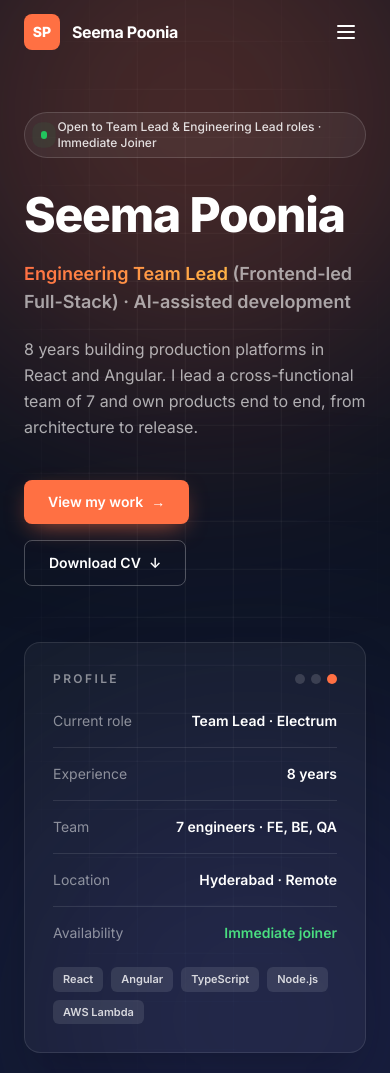
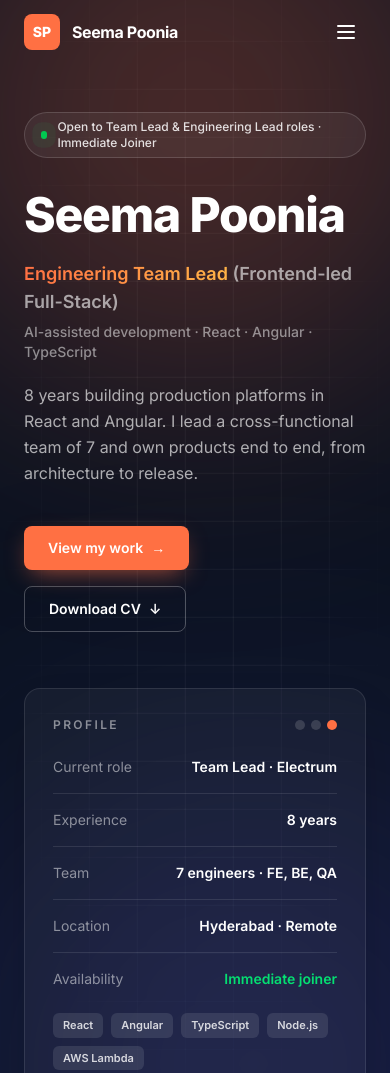
Before and after one commit to 127pooniapoonia/seemapoonia.me, an Astro site: page / in a window 390 px wide. Shown: the top 1073 px of the page. Built offline with nearby package versions, Linux system fonts and the light colour scheme; Astro itself is replaced by a stand-in of ours.

Commit message:
chore(deps): upgrade to Astro 7, @astrojs/vercel 11 and Tailwind CSS 4
- Replace @astrojs/tailwind with @tailwindcss/vite; move theme to CSS @theme
- Fix Tailwind 4 breaking changes (grid-cols arbitrary values, shrink-0)
- Override path-to-regexp to patched 6.3.x; npm audit now reports 0 vulnerabilities
- Require Node >=22.22 (Astro 7); Hero: AI-assisted development on its own line

Co-Authored-By: Claude Sonnet 5.5 <noreply@anthropic.com>

```diff
--- a/astro.config.mjs
+++ b/astro.config.mjs
@@ -1,5 +1,5 @@
 import { defineConfig } from 'astro/config';
-import tailwind from '@astrojs/tailwind';
+import tailwindcss from '@tailwindcss/vite';
 import vercel from '@astrojs/vercel';
 import sitemap from '@astrojs/sitemap';
 
@@ -8,8 +8,6 @@ export default defineConfig({
   output: 'server',
   security: { checkOrigin: false },
   adapter: vercel(),
-  integrations: [
-    tailwind({ applyBaseStyles: false }),
-    sitemap(),
-  ],
+  integrations: [sitemap()],
+  vite: { plugins: [tailwindcss()] },
 });
--- a/src/components/About.astro
+++ b/src/components/About.astro
@@ -11,7 +11,7 @@ const highlights = [
 
 <section id="about" class="py-24 md:py-32 bg-surface">
   <div class="max-w-7xl mx-auto px-6">
-    <div class="grid lg:grid-cols-[1.2fr,1fr] gap-14 items-start">
+    <div class="grid lg:grid-cols-[1.2fr_1fr] gap-14 items-start">
       <!-- Story -->
       <div class="reveal">
         <SectionLabel number="01" label="About" />
@@ -50,7 +50,7 @@ const highlights = [
       <div class="space-y-4 lg:pt-12">
         {highlights.map((item, i) => (
           <div class="reveal card card-hover p-6 flex gap-4" style={`--d: ${i * 120}ms`}>
-            <span class="flex-shrink-0 w-10 h-10 rounded-xl bg-brand-soft text-brand font-extrabold flex items-center justify-center">
+            <span class="shrink-0 w-10 h-10 rounded-xl bg-brand-soft text-brand font-extrabold flex items-center justify-center">
               0{i + 1}
             </span>
             <div>
--- a/src/components/Contact.astro
+++ b/src/components/Contact.astro
@@ -10,7 +10,7 @@ const labelClass = 'block text-xs font-semibold text-gray-700 mb-1.5';
   <div class="absolute inset-0 hero-grid opacity-60" aria-hidden="true"></div>
   <div class="absolute -bottom-40 -left-32 w-[480px] h-[480px] rounded-full bg-brand/20 blur-[120px] animate-float" aria-hidden="true"></div>
 
-  <div class="relative max-w-7xl mx-auto px-6 grid lg:grid-cols-[1fr,1.1fr] gap-14 items-start">
+  <div class="relative max-w-7xl mx-auto px-6 grid lg:grid-cols-[1fr_1.1fr] gap-14 items-start">
     <!-- Left: pitch + details -->
     <div class="reveal">
       <SectionLabel number="04" label="Contact" />
--- a/src/components/Experience.astro
+++ b/src/components/Experience.astro
@@ -18,7 +18,7 @@ const VISIBLE = 4;
     <div class="space-y-10">
       {experience.map((entry) => (
         <article class="reveal card p-7 md:p-10">
-          <div class="grid lg:grid-cols-[280px,1fr] gap-10">
+          <div class="grid lg:grid-cols-[280px_1fr] gap-10">
             <!-- Company + career path -->
             <div>
               <h3 class="text-2xl font-extrabold tracking-tight text-gray-900">{entry.company}</h3>
@@ -54,7 +54,7 @@ const VISIBLE = 4;
                       <li
                         class:list={['flex gap-3 text-sm text-gray-600 leading-relaxed', { 'see-more-item hidden': i >= VISIBLE }]}
                       >
-                        <span class="mt-2 w-1.5 h-1.5 rounded-full bg-brand flex-shrink-0" aria-hidden="true"></span>
+                        <span class="mt-2 w-1.5 h-1.5 rounded-full bg-brand shrink-0" aria-hidden="true"></span>
                         <span>{item}</span>
                       </li>
                     ))}
@@ -81,7 +81,7 @@ const VISIBLE = 4;
                   <ul class="space-y-3">
                     {entry.led.map((item) => (
                       <li class="flex gap-3 text-sm text-gray-600 leading-relaxed">
-                        <span class="mt-2 w-1.5 h-1.5 rounded-full bg-gray-900 flex-shrink-0" aria-hidden="true"></span>
+                        <span class="mt-2 w-1.5 h-1.5 rounded-full bg-gray-900 shrink-0" aria-hidden="true"></span>
                         <span>{item}</span>
                       </li>
                     ))}
--- a/src/components/Hero.astro
+++ b/src/components/Hero.astro
@@ -8,7 +8,7 @@ const focus = ['React', 'Angular', 'TypeScript', 'Node.js', 'AWS Lambda'];
   <div class="absolute -top-32 -left-24 w-[520px] h-[520px] rounded-full bg-brand/25 blur-[120px] animate-float" aria-hidden="true"></div>
   <div class="absolute bottom-[-180px] right-[-120px] w-[560px] h-[560px] rounded-full bg-indigo-500/20 blur-[130px] animate-float-slow" aria-hidden="true"></div>
 
-  <div class="relative z-10 max-w-7xl mx-auto px-6 pt-28 pb-20 w-full grid lg:grid-cols-[1.35fr,1fr] gap-14 items-center">
+  <div class="relative z-10 max-w-7xl mx-auto px-6 pt-28 pb-20 w-full grid lg:grid-cols-[1.35fr_1fr] gap-14 items-center">
     <!-- Left: intro -->
     <div>
       <p class="intro inline-flex items-center gap-2.5 rounded-full border border-white/15 bg-white/5 px-4 py-1.5 text-xs font-medium text-white/85 mb-8" style="--d: 0ms">
@@ -22,7 +22,8 @@ const focus = ['React', 'Angular', 'TypeScript', 'Node.js', 'AWS Lambda'];
 
       <p class="intro text-lg sm:text-xl font-semibold mb-5" style="--d: 220ms">
         <span class="text-gradient">Engineering Team Lead</span>
-        <span class="text-white/60"> (Frontend-led Full-Stack) <span class="whitespace-nowrap">· AI-assisted development</span></span>
+        <span class="text-white/60"> (Frontend-led Full-Stack)</span>
+        <span class="block text-sm font-medium text-white/50 mt-1.5">AI-assisted development · React · Angular · TypeScript</span>
       </p>
 
       <p class="intro text-white/65 text-base sm:text-lg leading-relaxed max-w-xl mb-10" style="--d: 320ms">
--- a/src/components/Projects.astro
+++ b/src/components/Projects.astro
@@ -26,7 +26,7 @@ const rest = projects.filter((p) => !p.featured);
       <article class="reveal card group relative overflow-hidden p-7 md:p-10 mb-6">
         <span class="absolute top-0 left-0 h-1 w-24 bg-brand transition-all duration-700 group-hover:w-full" aria-hidden="true"></span>
 
-        <div class="grid lg:grid-cols-[320px,1fr] gap-10">
+        <div class="grid lg:grid-cols-[320px_1fr] gap-10">
           <div class="flex flex-col">
             <span class="self-start text-[11px] font-bold px-2.5 py-1 rounded-full bg-brand-soft text-brand mb-4">
               {project.role}
@@ -104,7 +104,7 @@ const rest = projects.filter((p) => !p.featured);
               <ul class="space-y-2.5 mb-5">
                 {project.bullets.map((bullet) => (
                   <li class="flex gap-3 text-sm text-gray-600 leading-relaxed">
-                    <span class="mt-2 w-1.5 h-1.5 rounded-full bg-brand flex-shrink-0" aria-hidden="true"></span>
+                    <span class="mt-2 w-1.5 h-1.5 rounded-full bg-brand shrink-0" aria-hidden="true"></span>
                     <span>{bullet}</span>
                   </li>
                 ))}
@@ -179,7 +179,7 @@ const rest = projects.filter((p) => !p.featured);
               'Hyderabad · Remote · Immediate joiner',
             ].map((item) => (
               <li class="flex gap-3 text-white/85">
-                <span class="mt-0.5 flex-shrink-0 w-5 h-5 rounded-full bg-brand/20 text-brand flex items-center justify-center text-[11px] font-bold" aria-hidden="true">✓</span>
+                <span class="mt-0.5 shrink-0 w-5 h-5 rounded-full bg-brand/20 text-brand flex items-center justify-center text-[11px] font-bold" aria-hidden="true">✓</span>
                 {item}
               </li>
             ))}
--- a/src/styles/global.css
+++ b/src/styles/global.css
@@ -1,6 +1,17 @@
-@tailwind base;
-@tailwind components;
-@tailwind utilities;
+@import 'tailwindcss';
+
+@theme {
+  --color-brand: #ff7043;
+  --color-brand-dark: #e64a19;
+  --color-brand-soft: #fff1ec;
+  --color-ink: #0b1220;
+  --color-ink-2: #111a2e;
+  --color-surface: #f6f7f9;
+  --font-display: 'Inter', ui-sans-serif, system-ui, sans-serif;
+  --font-sans: 'Inter', ui-sans-serif, system-ui, sans-serif;
+  --shadow-card: 0 1px 2px rgba(16, 24, 40, 0.04), 0 4px 16px rgba(16, 24, 40, 0.06);
+  --shadow-lift: 0 12px 32px -8px rgba(16, 24, 40, 0.18);
+}
 
 @layer base {
   html {
@@ -85,13 +96,13 @@
     font-weight: 700;
     letter-spacing: .2em;
     text-transform: uppercase;
-    color: theme('colors.brand');
+    color: var(--color-brand);
   }
   .eyebrow::before {
     content: "";
     width: 28px;
     height: 2px;
-    background: theme('colors.brand');
+    background: var(--color-brand);
   }
 
   .btn-primary {
--- a/tailwind.config.mjs
+++ /dev/null
@@ -1,25 +0,0 @@
-/** @type {import('tailwindcss').Config} */
-export default {
-  content: ['./src/**/*.{astro,html,js,ts,jsx,tsx}'],
-  theme: {
-    extend: {
-      colors: {
-        brand: '#ff7043',
-        'brand-dark': '#e64a19',
-        'brand-soft': '#fff1ec',
-        ink: '#0b1220',
-        'ink-2': '#111a2e',
-        surface: '#f6f7f9',
-      },
-      fontFamily: {
-        display: ['Inter', 'ui-sans-serif', 'system-ui', 'sans-serif'],
-        sans: ['Inter', 'ui-sans-serif', 'system-ui', 'sans-serif'],
-      },
-      boxShadow: {
-        card: '0 1px 2px rgba(16,24,40,.04), 0 4px 16px rgba(16,24,40,.06)',
-        lift: '0 12px 32px -8px rgba(16,24,40,.18)',
-      },
-    },
-  },
-  plugins: [],
-};
```
Also changed, not shown: package.json (+12 -6 lines), 1 other file.
